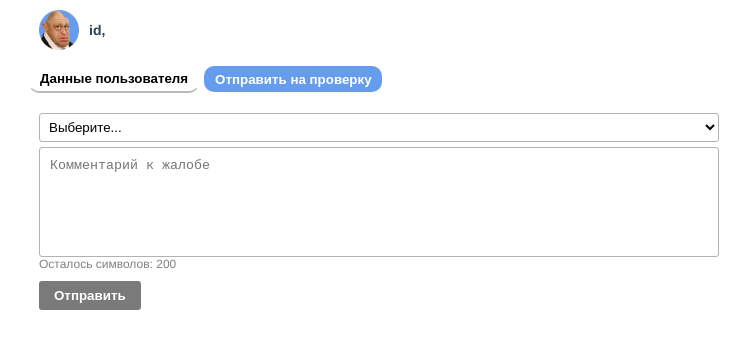
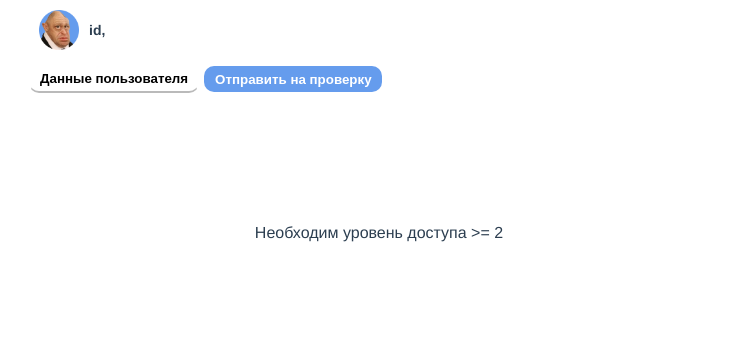
Before and after one commit to maslaknikolai/gosvon-advanced, a Vue app: page / in a window 1280 px wide. Both pictures are taken after a click on the button "Отправить на проверку". Shown: the top 348 px of the page, without its empty margins (261-1011 px from the left). Built offline with nearby package versions, Linux system fonts and the light colour scheme.

Commit message:
Check token level for report

```diff
--- a/src/App.vue
+++ b/src/App.vue
@@ -12,6 +12,7 @@ const page = ref()
 const userId = ref(query.userId || '')
 const userName = ref(query.userName || '')
 const token = ref(query.token || '')
+const tokenLevel = ref(query.tokenLevel ? Number(query.tokenLevel) : 0)
 const replyLink = ref(query.replyLink || '')
 
 const infoHtml = ref('')
@@ -26,6 +27,7 @@ window.addEventListener('message', (event) => {
   token.value = data.token
   replyLink.value = data.replyLink
   userName.value = data.userName
+  tokenLevel.value = data.tokenLevel
 })
 </script>
 
@@ -61,6 +63,7 @@ window.addEventListener('message', (event) => {
       :userId="userId"
       :token="token"
       :replyLink="replyLink"
+      :tokenLevel="tokenLevel"
     />
   </div>
 </template>
--- a/src/components/ReportForm.vue
+++ b/src/components/ReportForm.vue
@@ -3,7 +3,8 @@ import { computed, ref, watch } from 'vue';
 const props = defineProps({
   userId: { type: String, required: true },
   token: { type: String, required: true },
-  replyLink: { type: String, required: true }
+  replyLink: { type: String, required: true },
+  tokenLevel: { type: Number, required: true }
 })
 
 const isSent = ref(false)
@@ -47,7 +48,14 @@ function send() {
 </script>
 
 <template>
-  <div class="hello">
+  <div
+    v-if="props.tokenLevel < 2"
+    class="sent-notification"
+  >
+    Необходим уровень доступа >= 2
+  </div>
+
+  <div v-else>
     <a
       :href="props.replyLink"
       target="_blank"
@@ -157,7 +165,7 @@ function send() {
   justify-content: center;
   display: flex;
   width: 100%;
-  height: 80px;
+  height: 100%;
 }
 
 .select {
```
